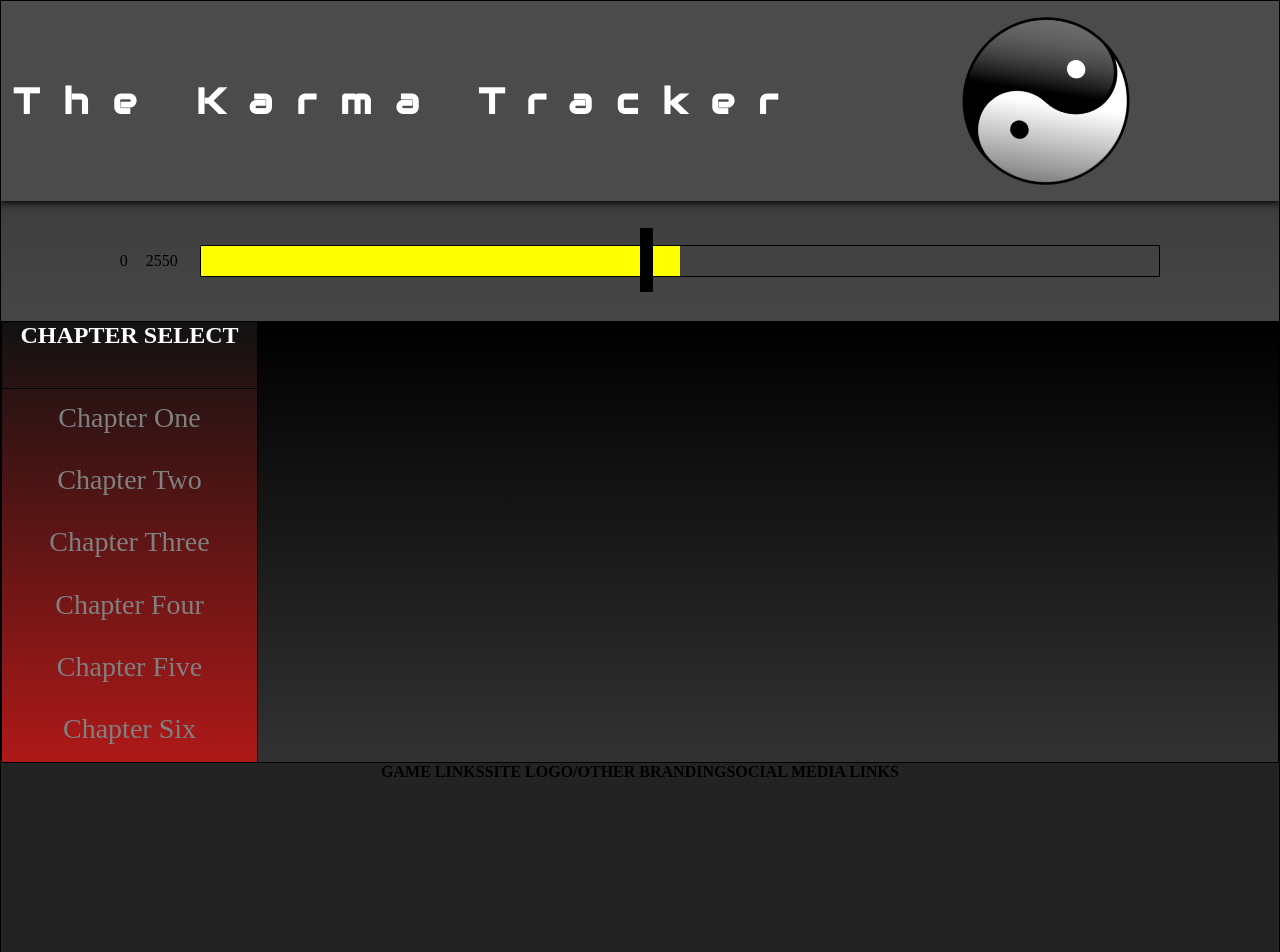
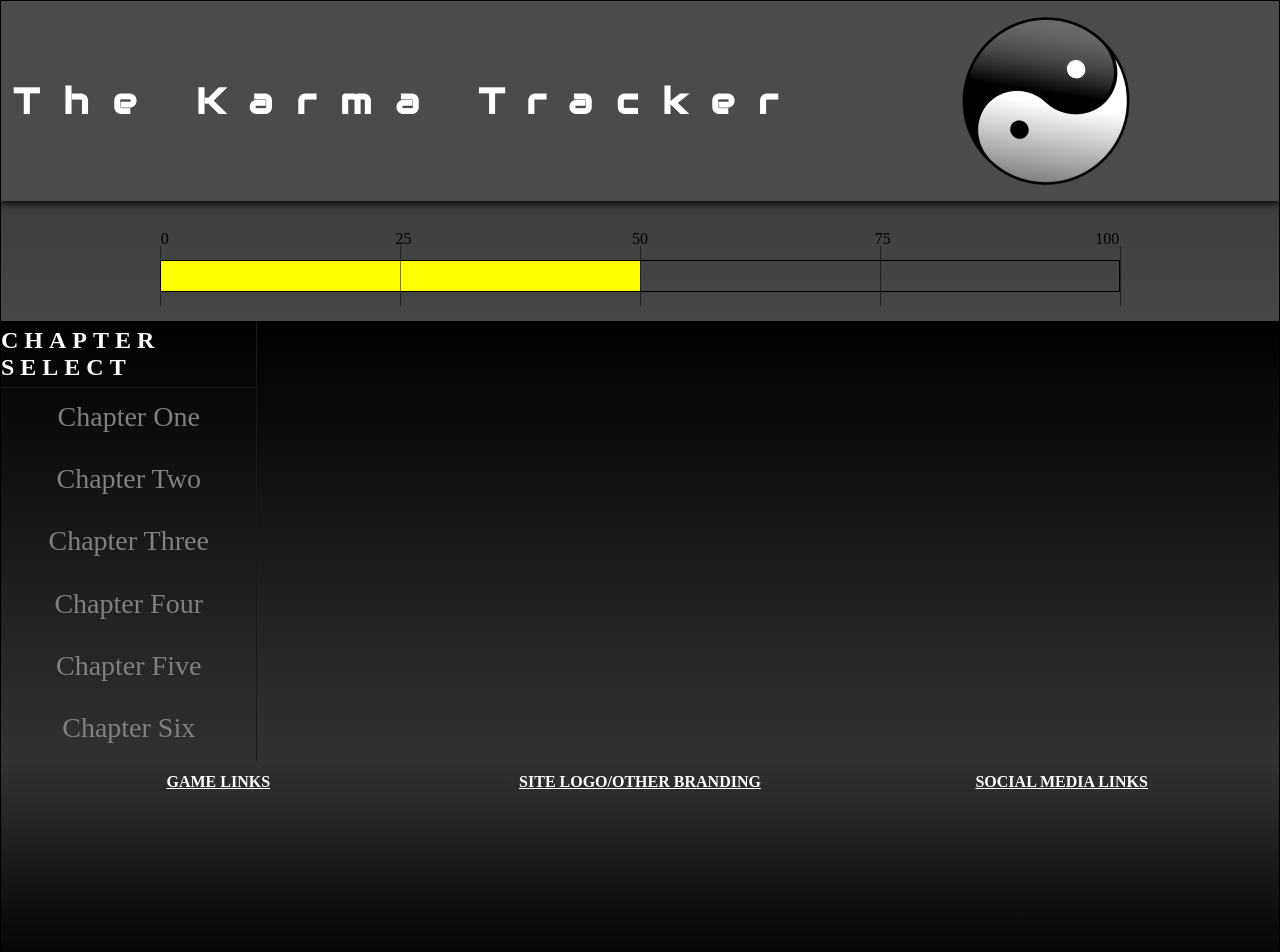
Before and after one commit to Yahzefi/Karma-Tracker-Application__React, a React (Create React App) app: page / in a window 1280 px wide. Shown: the top 952 px of the page. Built offline with nearby package versions, Linux system fonts and the light colour scheme.

Commit message:
Update App.css

```diff
--- a/src/App.css
+++ b/src/App.css
@@ -49,28 +49,89 @@
             cursor: pointer;
         }
 
+        .scale-cont {
+            display: flex;
+            flex-direction: column;;
+            height: 15vh;
+            width: 100%;
+            align-items: center;
+            justify-content: center;
+        }
+            .scale-num {
+                display: grid;
+                grid-template-rows: auto;
+                grid-template-columns: 20% 20% 20% 20% 20%;
+                width: 75%;
+                height: 25%;
+            }
+            .scale-box {
+                width: 75%;
+                height: 25%;
+                border: thin solid black;
+            }
+                .scale-fill {
+                    height: 100%;
+                }
+            .scale-bar {
+                position: absolute;
+                top: 30.75%;
+                width: 0.1%;
+                height: 7.5%;
+                background-color: rgba(0,0,0,0.5);
+            }
+                .bar-0 {
+                    left: 12.5%;
+                }
+                .bar-25 {
+                    left: 31.25%;
+                }
+                .bar-50 {
+                    left: 50%;
+                }
+                .bar-75 {
+                    left: 68.75%;
+                }
+                .bar-100 {
+                    left: 87.5%;
+                }
+
     .body-cont {
         display: flex;
         min-height: 55vh;
-        border: thin solid black;
     }
 
         .feed-cont {
             flex: 0.80;
             background: linear-gradient(rgb(0,0,0), rgb(50, 50, 50));
         }
+            .item-head {
+                display: grid;
+                grid-template-rows: auto;
+                grid-template-columns: 25% 25% 25% 25%;
+                border-bottom: thin solid white;
+                color: white;
+            }
             .item-cont {
                 display: grid;
                 grid-template-rows: auto;
-                grid-template-columns: 33% 33% 33%;
-                padding: 12px;
+                grid-template-columns: 25% 25% 25% 25%;
+                padding: 8px;
                 color: white;
             }
                 .item-num {
-                    color: blue;
-                    margin-left: 8px;
+                    color: black;
+                    background-color: white;
+                    width: 5%;
+                    box-shadow: 0.5px 0px 2px 1px red;
+                    border-radius: 50%;
+                    padding: 2px 0px;
+                    text-align: center;
+                    align-self: center;
                 }
                 .item-name {
+                    text-align: center;
+                }
+                .item-location {
                     text-align: center;
                 }
                 .act-check {
@@ -80,16 +141,19 @@
                 }
 
         .sidebar-cont {
-            border-right: thin solid black;
+            border-right: thin solid rgb(25, 25, 25);
             flex: 0.20;
-            background: linear-gradient(rgba(0,0,0,0.75), rgba(200,0,0,0.75))
+            background: linear-gradient(rgb(0, 0, 0), rgb(50, 50, 50))
         }
             .sidebar-head {
+                display: flex;
                 height: 15%;
                 width: 100%;
+                letter-spacing: 6px;
                 color: white;
-                text-align: center;
-                border-bottom: thin solid black;
+                justify-content: center;
+                align-items: center;
+                border-bottom: thin solid rgb(25, 25, 25);
             }
             .sidebar-content {
                 display: grid;
@@ -110,36 +174,18 @@
                     transition: color 200ms ease-out;
                 }
 
-    .scale-cont {
-        display: flex;
-        height: 15vh;
-        width: 100%;
-        align-items: center;
-        justify-content: center;
-    }
-        .scale-box {
-            width: 75%;
-            height: 25%;
-            border: thin solid black;
-        }
-            .scale-fill {
-                height: 100%;
-                /* width: 90%; */
-                /* background-color: red; */
-            }
-        .scale-bar {
-            position: absolute;
-            left: 50%;
-            top: 28.5%;
-            width: 1%;
-            height: 8%;
-            background-color: black;
-        }
+
     .foot-cont {
-        display: flex;
+        display: grid;
+        grid-template-rows: auto;
+        grid-template-columns: 33% 33% 33%;
+        padding-top: 12px;
+        color: white;
+        text-align: center;
+        text-decoration: underline;
         height: 200px;
         justify-content: center;
-        background-color: rgb(35, 35, 35);
+        background: linear-gradient(rgb(50, 50, 50), rgb(0, 0, 0))
     }
 
 @keyframes logoSpin {
```
